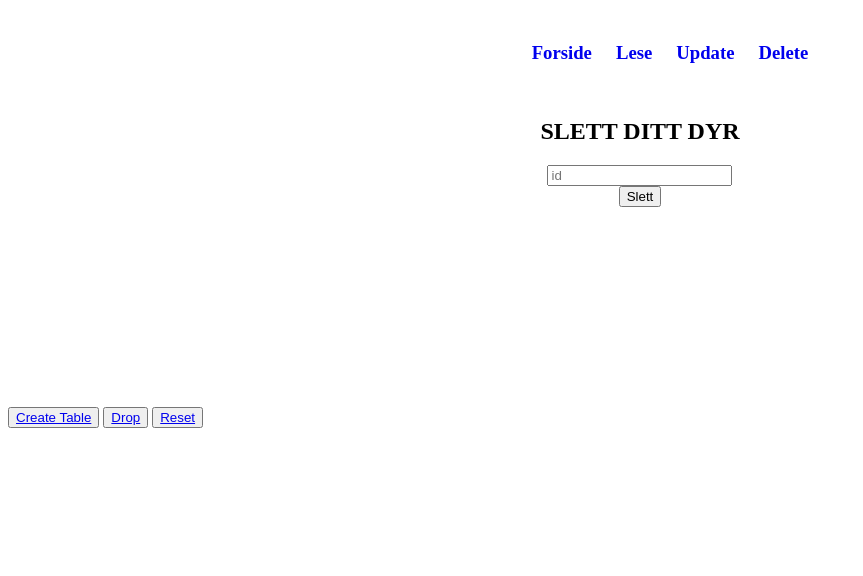
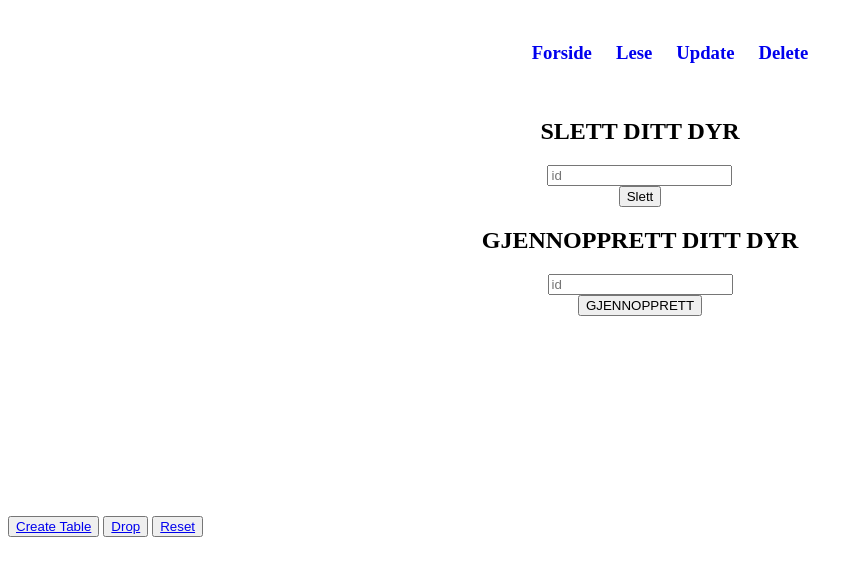
Before and after one commit to bare74/pets-sql, a website: page delete.html in a window 1280 px wide. Shown: the whole page, without its empty margins (0-863 px from the left). Drawn offline with Linux system fonts and the light colour scheme.

Commit message:
fixed undo delete

```diff
--- a/delete.html
+++ b/delete.html
@@ -66,6 +66,13 @@
         </div>
         <input type="submit" value="Slett">
     </form>
+    <form action="/undo_delete" method="POST">
+        <h2>GJENNOPPRETT DITT DYR</h2>
+        <div class="input">
+            <input type="number" name="petID" placeholder="id">
+        </div>
+        <input type="submit" value="GJENNOPPRETT">
+    </form>
 </body>
 <footer>
     <button><a href="./create_table">Create Table</a></button>
```
Also changed, not shown: index.js (+11 -0 lines), 1 other file.
